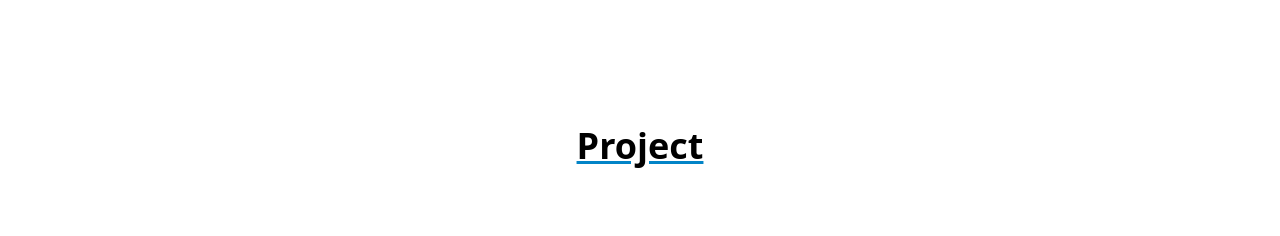
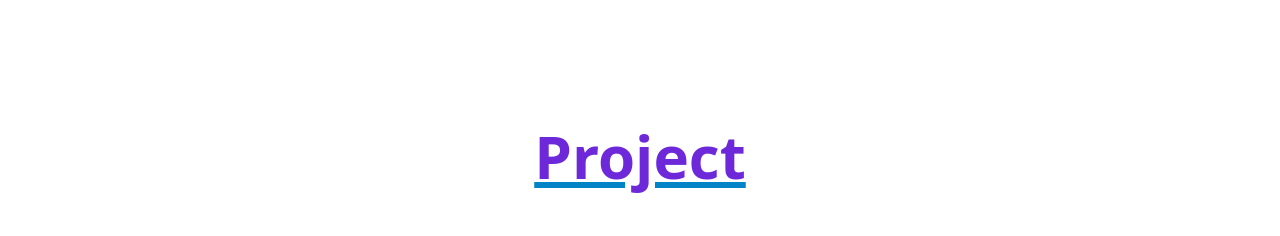
Before and after one commit to DreamComes0109/portfolio, a React (Create React App) app: page / in a window 1280 px wide. Shown: the part 2042-2278 px from the top of the page. Built offline with nearby package versions, Linux system fonts and the light colour scheme.

Commit message:
text style set.

```diff
--- a/src/components/home/Project.tsx
+++ b/src/components/home/Project.tsx
@@ -241,9 +241,9 @@ const Content = () => {
 
   return (
     <Box className="container my-24 mx-auto md:px-6" id="project">
-      <h1 className="text-4xl text-center underline decoration-sky-600 mb-20 font-bold">
+      <h2 className="text-4xl lg:text-6xl text-center text-violet-700 underline decoration-sky-600 mb-20 font-bold">
         Project
-      </h1>
+      </h2>
       <section className="mb-32">
         {projects.map((project) => (
           <Card project={project} />
```
